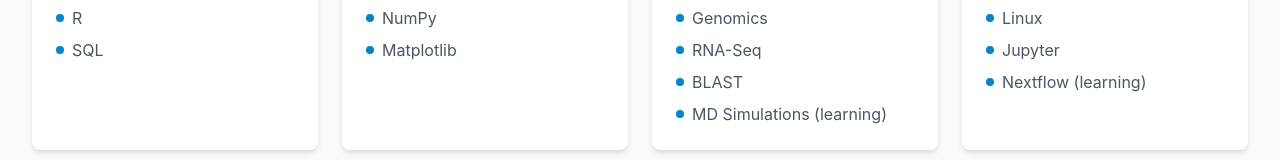
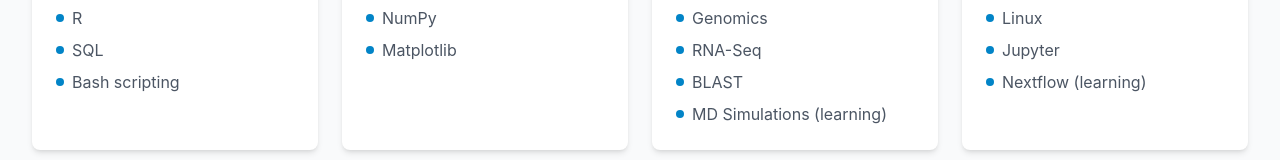
Before and after one commit to Ayanokoji05/my_website, a React app in the folder frontend/: page /about in a window 1280 px wide. Shown: the part 2806-2966 px from the top of the page. Built offline with nearby package versions, Linux system fonts and the light colour scheme; no server answers; the HTML template or start-up script is replaced by a standard one.

Commit message:
Add 'Bash scripting' to Programming skills

```diff
--- a/frontend/src/pages/About.jsx
+++ b/frontend/src/pages/About.jsx
@@ -2,7 +2,7 @@
 
 const About = () => {
   const skills = [
-    { category: 'Programming', items: ['Python', 'R', 'SQL'] },
+    { category: 'Programming', items: ['Python', 'R', 'SQL', 'Bash scripting'] },
     { category: 'Data Analysis', items: ['Pandas', 'NumPy', 'Matplotlib'] },
     { category: 'Bioinformatics', items: ['BioPython', 'Genomics', 'RNA-Seq', 'BLAST', 'MD Simulations (learning)'] },
     { category: 'Tools', items: ['Git', 'Linux', 'Jupyter', 'Nextflow (learning)'] },
```
